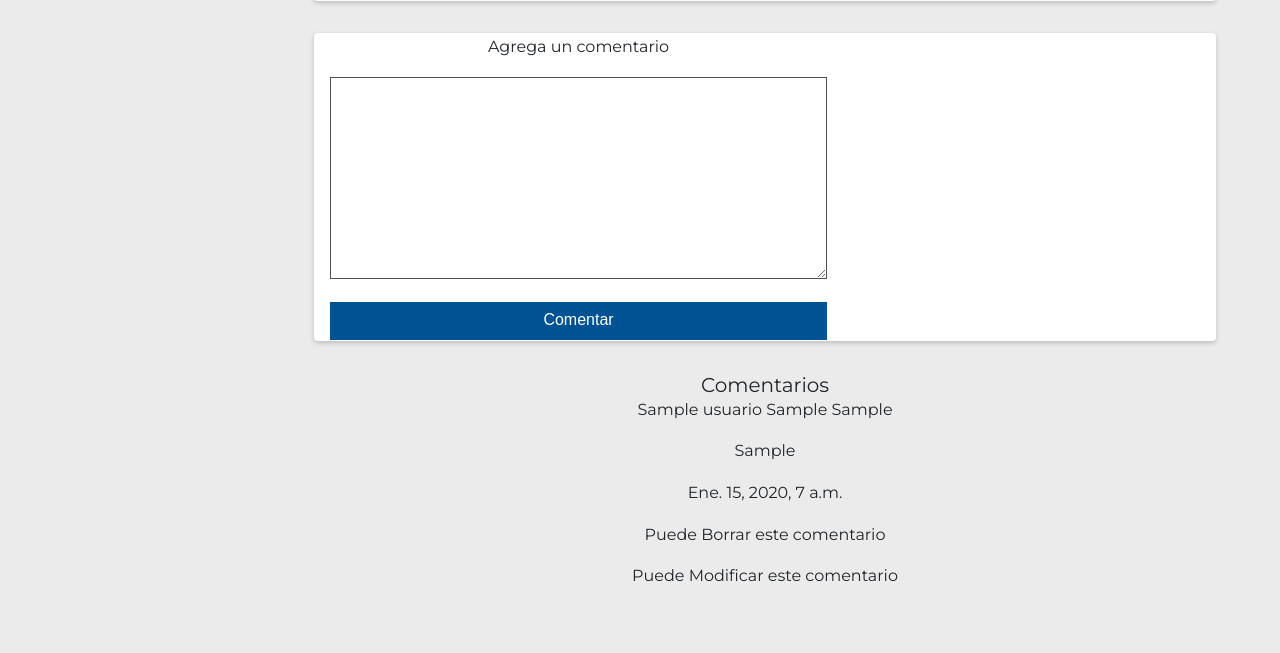
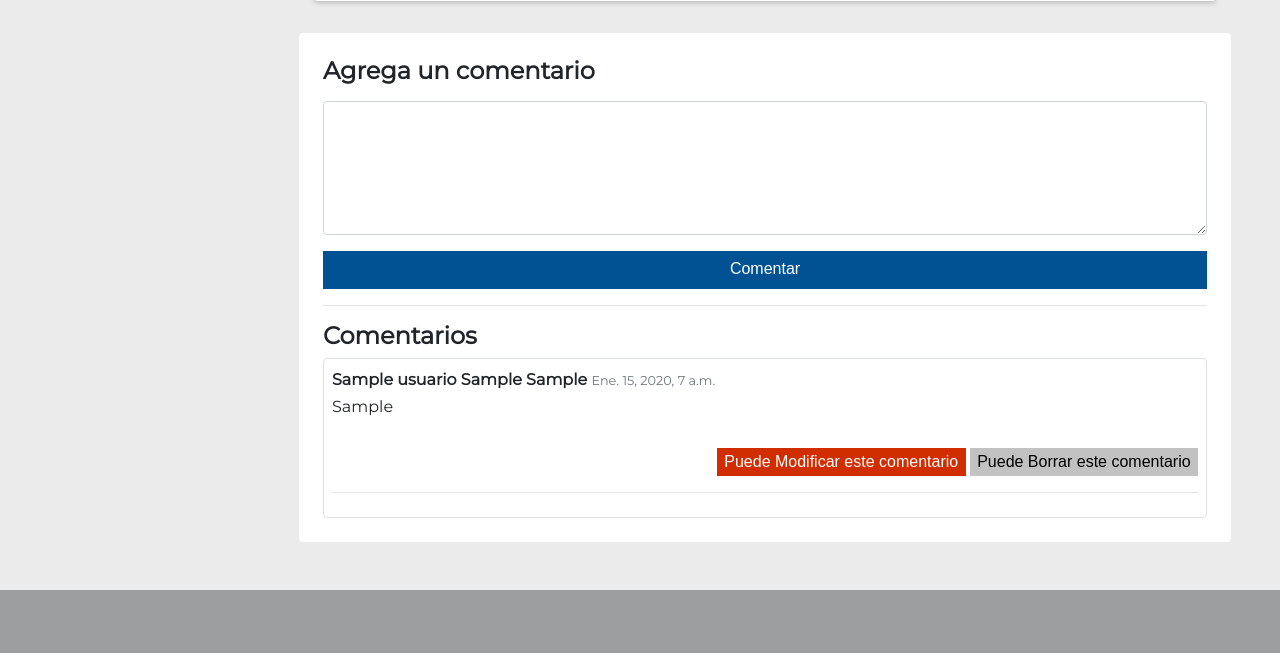
Before and after one commit to johannvalenzuela/formacion-ciudadana, a Django app: page /biblioteca_digital/1/ in a window 1280 px wide. Shown: the part 1348-2001 px from the top of the page. After the commit the page ends 1938 px from the top, so only its background shows below. Run offline with Django 3.2, Linux system fonts and the light colour scheme; a user stored in the database is signed in; tables that the repository leaves empty hold one stand-in row (values such as "Sample post"); grey boxes marked "Sample" are stand-in pictures; some libraries are stand-ins or nearby versions.

Commit message:
fix: añadiendo estilos a la sección de comentarios

```diff
--- a/biblioteca_digital/templates/biblioteca_digital/recurso.html
+++ b/biblioteca_digital/templates/biblioteca_digital/recurso.html
@@ -78,10 +78,7 @@
                         <i class="mi mi-Download mi-4x"></i> Eliminar
                     </a>
 
-                    {% else %}
-                    {% endif %}
-
-                    {% endif %}
+                    {% else %} {% endif %} {% endif %}
                     <a href="descargar/" class="btn btn-default">
                         <i class="mi mi-Download mi-4x"></i> Descargar
                     </a>
@@ -89,9 +86,9 @@
             </div>
         </div>
     </div>
+
     <div class="row">
         <div class="col-md-12 ml-auto mr-auto text-center">
-
 
             <h5>Ejemplo con GView</h5>
 
@@ -99,44 +96,47 @@
                 <!-- <img class="rounded mx-auto d-block m-4" src="../media/{{ object.archivo }}" alt="{{ object.titulo }}"> -->
                 <iframe class="mx-auto m-4" width="100%" height="800" frameborder="0" src="http://docs.google.com/gview?url=https://dl.dropbox.com/s/tpxqmv0o39fd858/Proceso%20Administrativo.ppt&embedded=true"></iframe>
             </div>
-    <div class="card col-md-12">
-    <table>
+            <!-- <iframe width="600" height="800" frameborder="0" src="http://docs.google.com/gview?url=https://dl.dropbox.com/s/tpxqmv0o39fd858/Proceso%20Administrativo.ppt&embedded=true"></iframe> -->
+        </div>
+    </div>
+
+    <div class="row">
+        <div class="col-md-12 bg-white rounded p-4">
+            <div class="text-left pb-2">
+                <h4 class="font-weight-bold pb-2">Agrega un comentario</h4>
+            </div>
             <form action="comentar" method="POST">
                 {% csrf_token %}
-            <tr>
-                <td><p>Agrega un comentario</p></td>
-            </tr>
-            <tr>
-                <td><textarea name="comentario" id="comentario" cols="50" rows="10"></textarea>
-            </tr>
-            <tr>
-                <td><input class="btn btn-primary btn-block" type="submit" value="Comentar"></td>
-            </tr>
-
-
-        </form>
-    </table>
+                <div class="form-group">
+                    <textarea class="form-control" name="comentario" id="comentario" rows="5"></textarea>
                 </div>
                 <div>
-        <h5>Comentarios</h5>
+                    <input class="btn btn-primary btn-block" type="submit" value="Comentar">
+                </div>
+                <hr>
+                <h4 class="font-weight-bold pb-2">Comentarios</h4>
+                <div class="border rounded p-2">
                     {% for comentario in comentarios %}
                     <div>
-            <p>{{comentario.autorComentario}}</p>
+                        <strong>{{comentario.autorComentario}}</strong>
+                        <small class="text-muted"> {{comentario.fecha_creacion}}</small>
                         <p>{{comentario.comentario}}</p>
-            <p>{{comentario.fecha_creacion}}</p>
+
                         <!-- Por hacer -->
                         {% if comentario.autorComentario == user %}
-                <p>Puede Borrar este comentario</p>
-                <p>Puede Modificar este comentario</p>
-
-            {% else %}
-            {% endif %}
+                        <div class="text-right">
+                            <div class="d-inline">
+                                <input class="btn btn-danger btn-sm" type="submit" value="Puede Modificar este comentario">
                             </div>
-        {% endfor %}
+                            <div class="d-inline">
+                                <input class="btn btn-default btn-sm" type="submit" value="Puede Borrar este comentario">
                             </div>
-
-
-    <!-- <iframe width="600" height="800" frameborder="0" src="http://docs.google.com/gview?url=https://dl.dropbox.com/s/tpxqmv0o39fd858/Proceso%20Administrativo.ppt&embedded=true"></iframe> -->
+                        </div>
+                        {% else %} {% endif %}
+                    </div>
+                    <hr> {% endfor %}
+                </div>
+            </form>
         </div>
     </div>
 </div>
```
Lines whose indentation alone changed are shown as unchanged.
